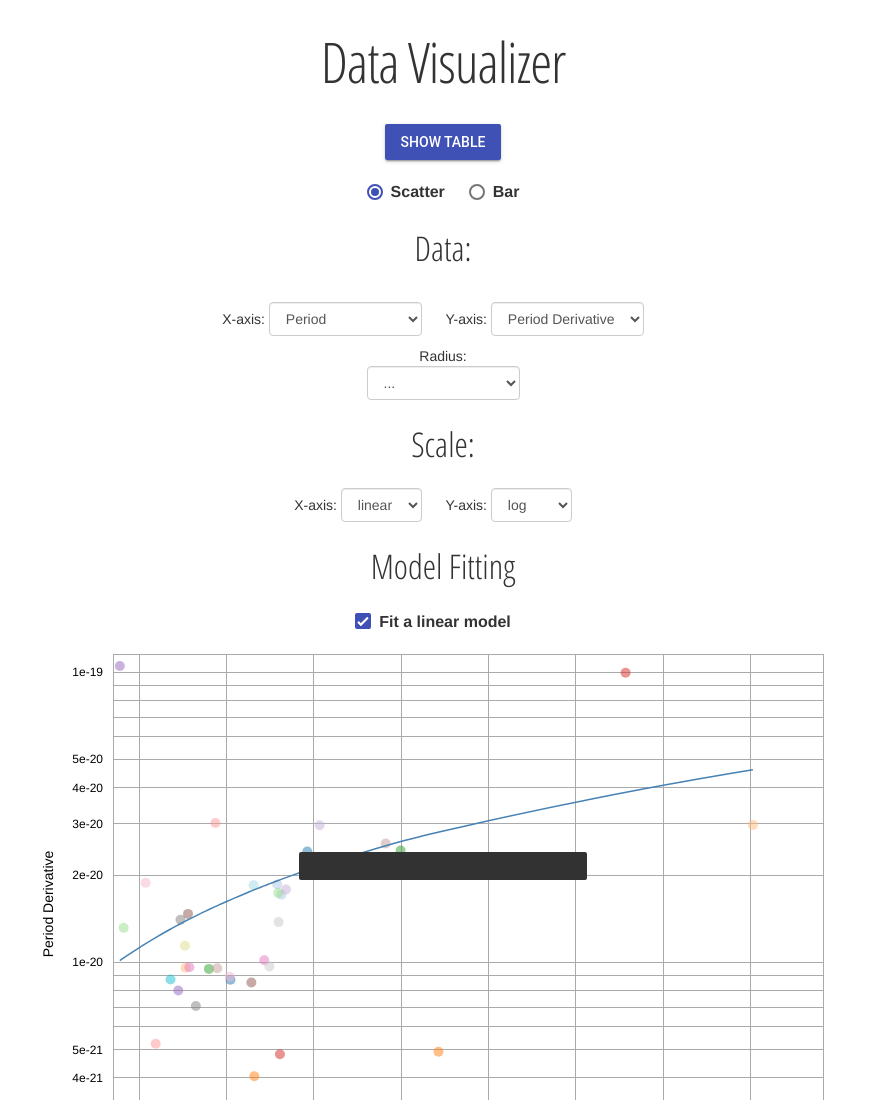
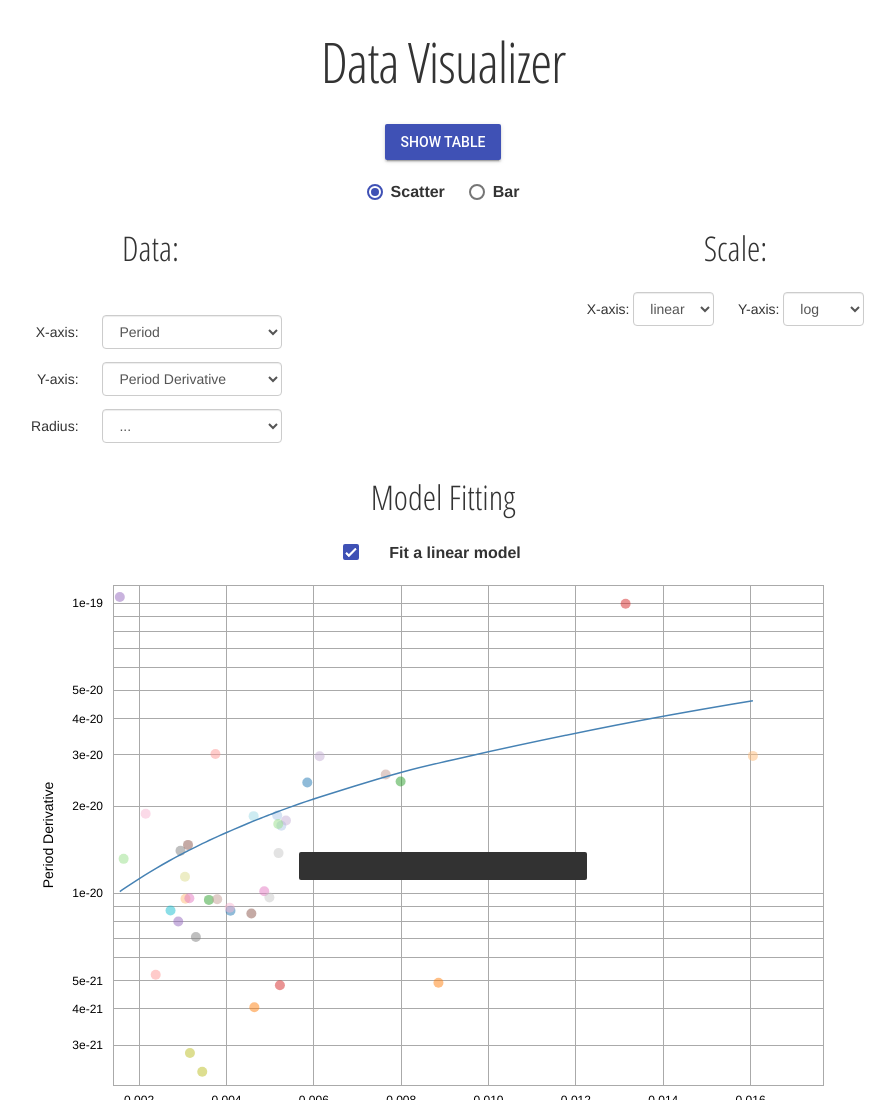
Before and after one commit to rohitrp/pulsar-data-visualizer, a website: page public/index.html in a window 1280 px wide. Shown: the top 1100 px of the page, without its empty margins (197-1092 px from the left). Drawn offline with nearby package versions, Linux system fonts and the light colour scheme.

Commit message:
[refactor] Improve UI

```diff
--- a/public/index.html
+++ b/public/index.html
@@ -56,9 +56,12 @@
   </div>
 
   <div class="container for-scatter">
+    <div class="row">
+      <div class="col-xs-6">
         <h3>Data:</h3>
-    <div class="xy-val">
-      X-axis: <div>
+        <div class="scatter-options">
+          <div class="scatter-data-label">X-axis:</div>
+          <div class="scatter-data-options">
             <select id="plot-x" class="form-control">
               <option value="Pulsar">Pulsar</option>
               <option value="TOAs">TOAs</option>
@@ -70,7 +73,11 @@
               <option value="Binary">Binary</option>
             </select>
           </div>
-      Y-axis: <div>
+
+          <br>
+
+          <div class="scatter-data-label">Y-axis:</div>
+          <div class="scatter-data-options">
             <select id="plot-y" class="form-control">
               <option value="Pulsar">Pulsar</option>
               <option value="TOAs">TOAs</option>
@@ -82,11 +89,11 @@
               <option value="Binary">Binary</option>
             </select>
           </div>
-    </div>
 
-    <div class="radius">
-      <span>Radius:</span>
-      <div>
+          <br>
+
+          <div class="scatter-data-label">Radius:</div>
+          <div class="scatter-data-options">
             <select id="radius" class="form-control">
               <option value="..." selected>...</option>
               <option value="Pulsar">Pulsar</option>
@@ -100,7 +107,9 @@
             </select>
           </div>
         </div>
+      </div>
 
+      <div class="col-xs-6">
         <h3>Scale:</h3>
         <div class="xy-type">
           X-axis: <div>
@@ -116,7 +125,13 @@
               <option value="log" selected>log</option>
             </select>
           </div>
+        </div>
+      </div>
+    </div>
 
+    <div class="row">
+      <div class="col-xs-2"></div>
+      <div class="col-xs-8">
         <h3>Model Fitting</h3>
         <div class="linear-model">
           <label class="mdl-checkbox mdl-js-checkbox mdl-js-ripple-effect" for="linear-model">
@@ -125,6 +140,10 @@
           </label>
         </div>
       </div>
+      <div class="col-xs-2"></div>
+
+    </div>
+
   </div>
 
   <div class="container for-bar" style="display: none;">
--- a/public/style.css
+++ b/public/style.css
@@ -50,10 +50,10 @@ rect {
     fill: #fff;
 }
 
-.xy-val {
+.scatter-options {
     padding: 10px;
 }
-.xy-val div,
+.scatter-options div,
 .xy-type div {
     display: inline-block;
     padding-right: 20px;
@@ -116,3 +116,18 @@ rect {
 h3 {
     font-family: 'Open Sans Condensed', sans-serif !important;
 }
+
+.scatter-data-label {
+    width: 100px;
+    text-align: right;
+    margin-top: 20px;
+}
+
+.scatter-data-options {
+    width: 200px;
+}
+
+.linear-model {
+    width: 200px;
+    margin: 0 auto;
+}
```
Lines whose indentation alone changed are shown as unchanged.
